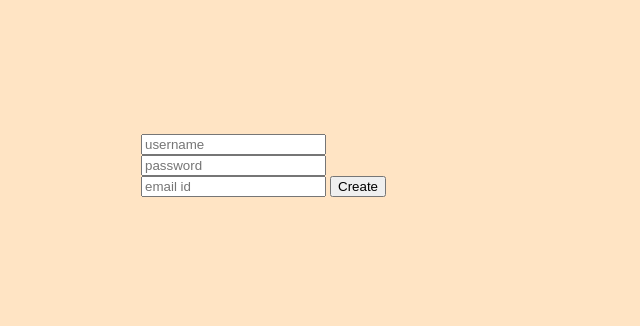
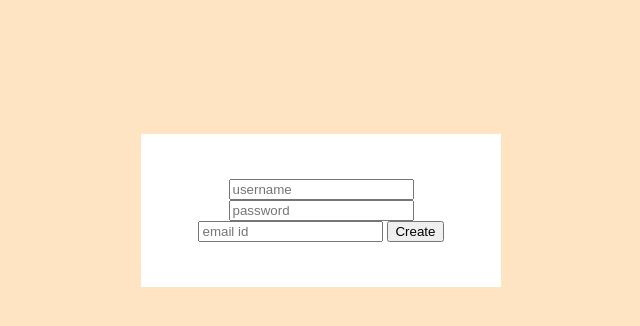
Before and after one commit to ihlasMert/regformone, a plain HTML site: page first/index.html in a window 1280 px wide. Shown: the whole page, without its empty margins (319-959 px from the left). Drawn offline with Linux system fonts and the light colour scheme.

Commit message:
added form-input

```diff
--- a/first/styles.css
+++ b/first/styles.css
@@ -10,3 +10,12 @@ body {
     padding: 10% 0 0;
     margin: auto;
   }
+  .form {
+    position: relative;
+    z-index: 1;
+    background: #ffffff;
+    max-width: 0 auto 100px;
+    margin: 0 auto 100px;
+    padding: 45px;
+    text-align: center;
+  }
```
